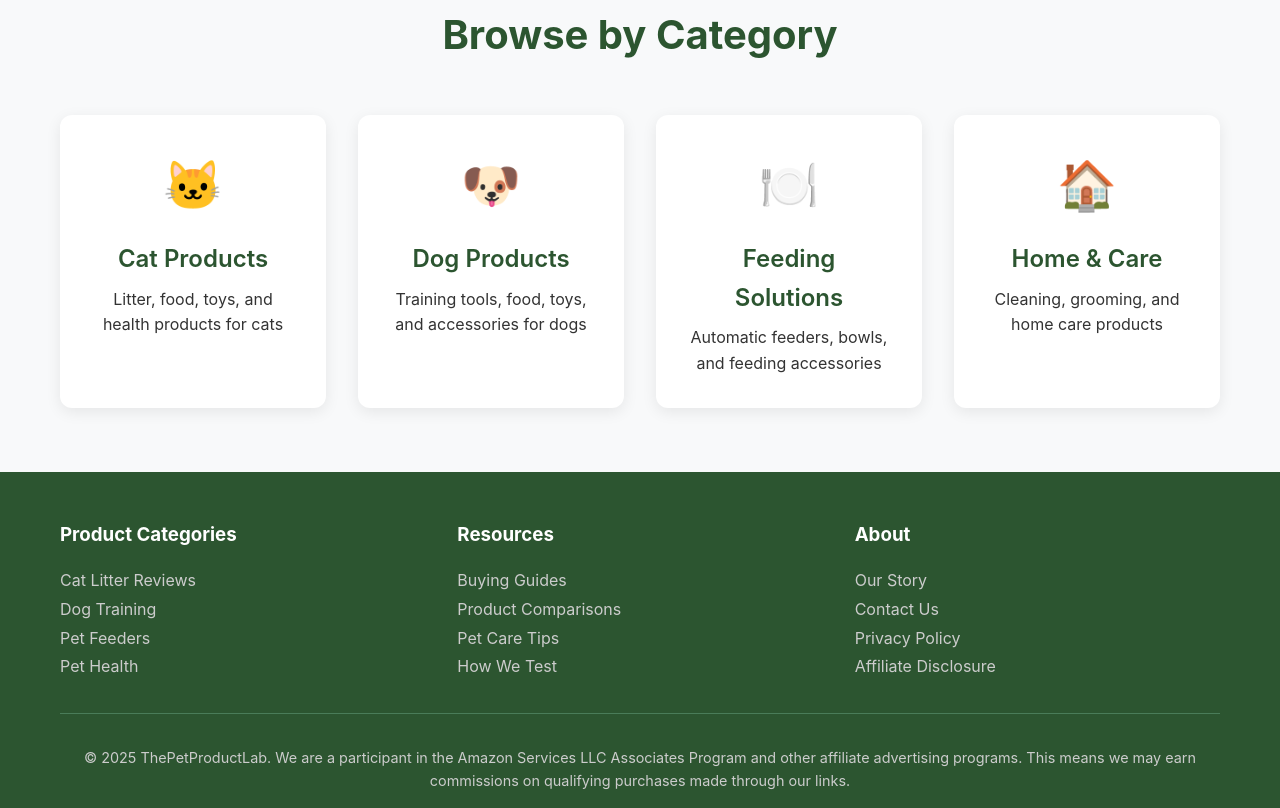
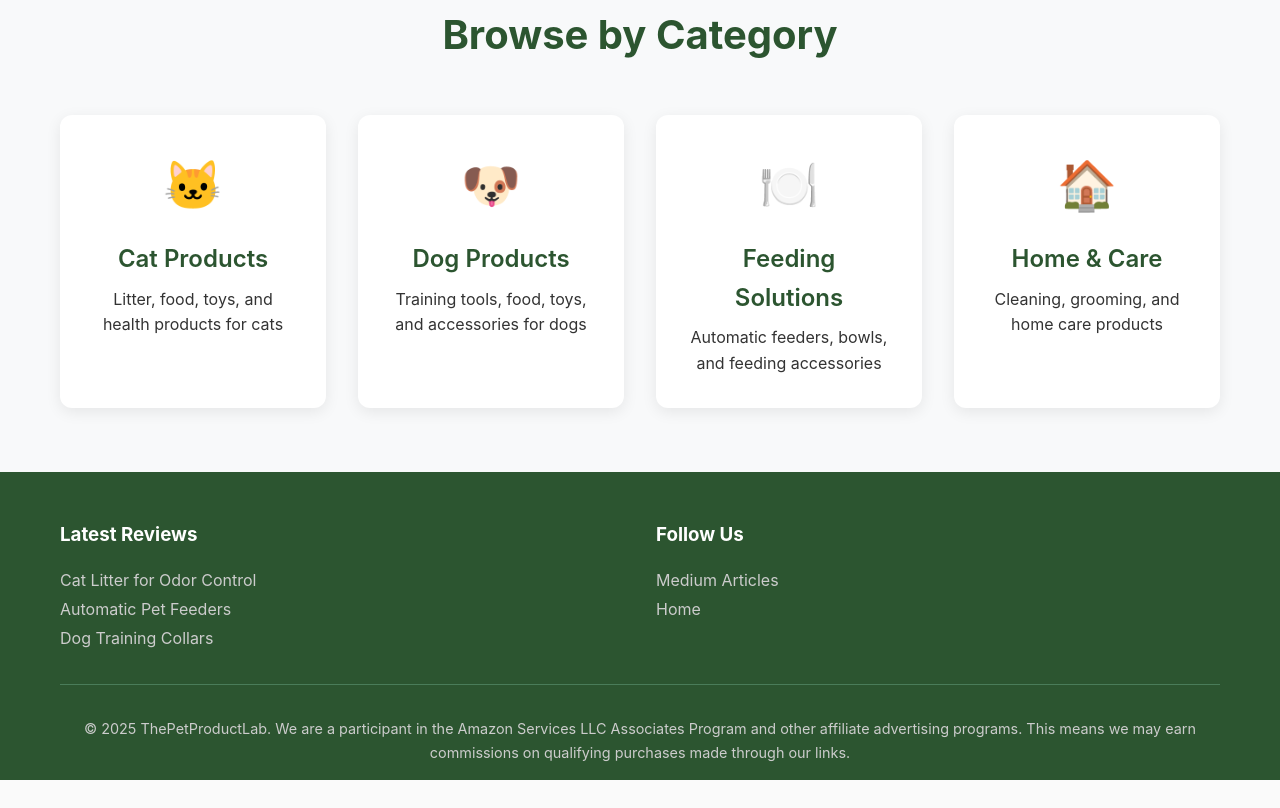
Before and after one commit to lpw69/The-Pet-Product-Lab, a plain HTML site: page index.html in a window 1280 px wide. Shown: the part 1159-1967 px from the top of the page. After the commit the page ends 1939 px from the top, so only its background shows below. Drawn offline with Linux system fonts and the light colour scheme.

Commit message:
Update index.html

```diff
--- a/index.html
+++ b/index.html
@@ -371,30 +371,18 @@
         <div class="container">
             <div class="footer-content">
                 <div class="footer-section">
-                    <h3>Product Categories</h3>
+                    <h3>Latest Reviews</h3>
                     <ul>
-                        <li><a href="cat-litter-reviews.html">Cat Litter Reviews</a></li>
-                        <li><a href="dog-training-equipment.html">Dog Training</a></li>
-                        <li><a href="pet-feeders.html">Pet Feeders</a></li>
-                        <li><a href="pet-health.html">Pet Health</a></li>
+                        <li><a href="best-cat-litter-odor-control.html">Cat Litter for Odor Control</a></li>
+                        <li><a href="automatic-pet-feeder-reviews.html">Automatic Pet Feeders</a></li>
+                        <li><a href="dog-training-collar-guide.html">Dog Training Collars</a></li>
                     </ul>
                 </div>
                 <div class="footer-section">
-                    <h3>Resources</h3>
+                    <h3>Follow Us</h3>
                     <ul>
-                        <li><a href="buying-guides.html">Buying Guides</a></li>
-                        <li><a href="product-comparisons.html">Product Comparisons</a></li>
-                        <li><a href="pet-care-tips.html">Pet Care Tips</a></li>
-                        <li><a href="testing-methodology.html">How We Test</a></li>
-                    </ul>
-                </div>
-                <div class="footer-section">
-                    <h3>About</h3>
-                    <ul>
-                        <li><a href="about.html">Our Story</a></li>
-                        <li><a href="contact.html">Contact Us</a></li>
-                        <li><a href="privacy-policy.html">Privacy Policy</a></li>
-                        <li><a href="affiliate-disclosure.html">Affiliate Disclosure</a></li>
+                        <li><a href="https://medium.com/@thepetproductlab">Medium Articles</a></li>
+                        <li><a href="#home">Home</a></li>
                     </ul>
                 </div>
             </div>
```
